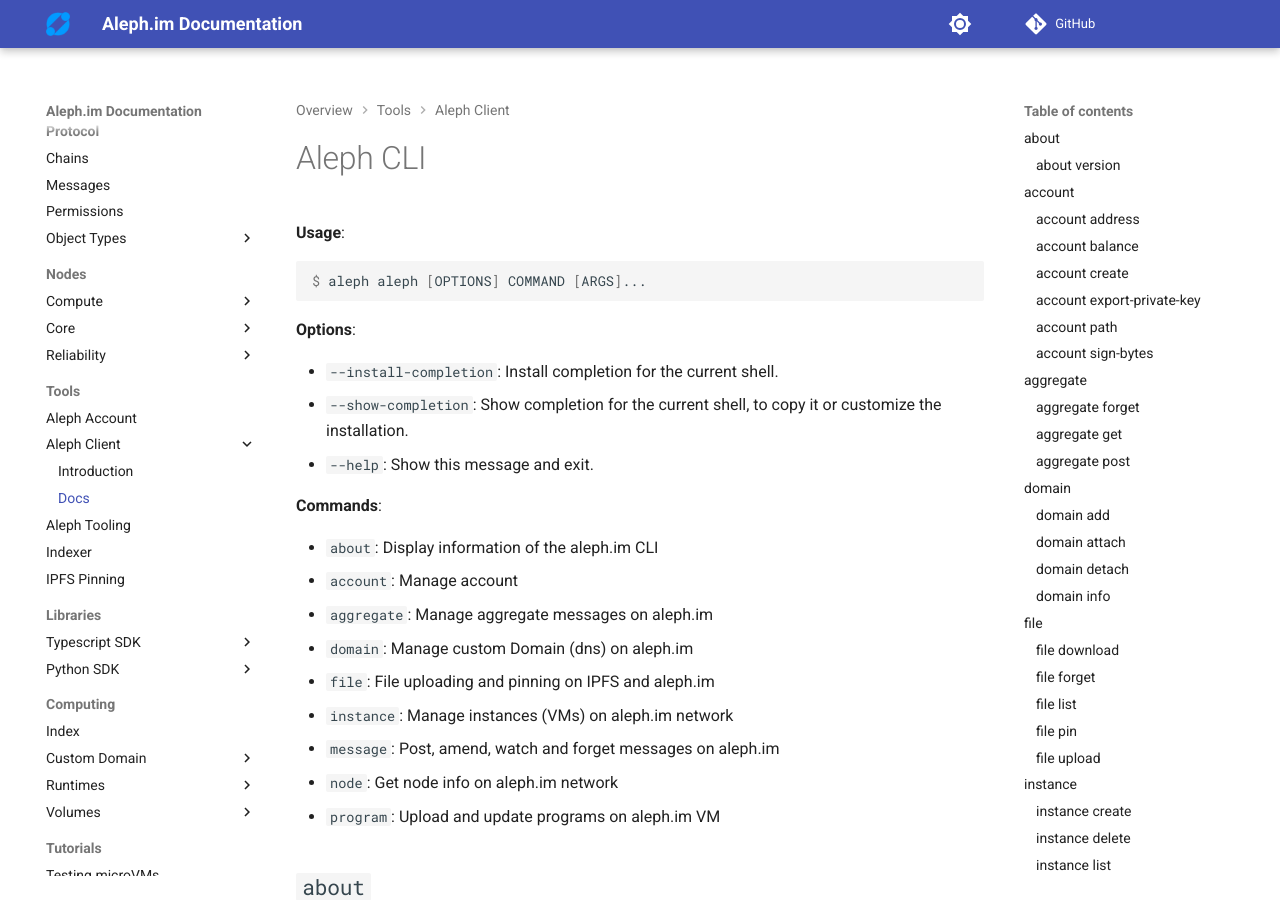
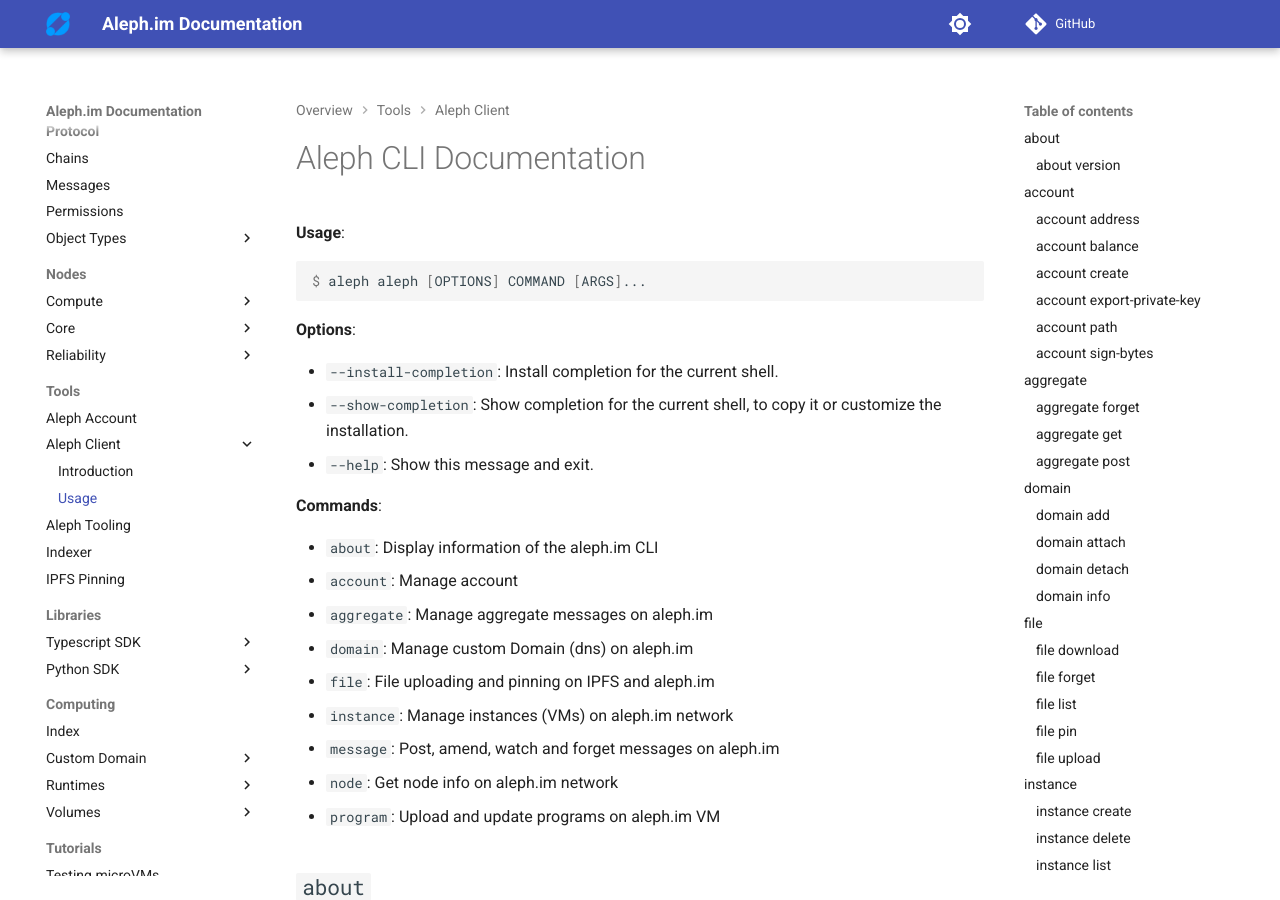
Before and after one commit to aleph-im/aleph-docs, an MkDocs documentation site: the page built from docs/tools/aleph-client/usage.md, in a window 1280 px wide and 900 px high. Built offline with MkDocs 1.6.1 and Material for MkDocs 9.7.7, drawn with Linux system fonts in a browser that asks for light colours; comment, search, counter and statistics services are not loaded.

Commit message:
Rename Documentation to Usage

```diff
--- a/docs/tools/aleph-client/documentation.md
+++ b/docs/tools/aleph-client/usage.md
@@ -1,4 +1,4 @@
-# Aleph CLI
+# Aleph CLI Documentation
 
 **Usage**:
 
--- a/mkdocs.yml
+++ b/mkdocs.yml
@@ -80,7 +80,7 @@
       - 'Aleph Account': tools/aleph-account.md
       - 'Aleph Client':
             - 'Introduction': tools/aleph-client/index.md
-            - 'Docs': tools/aleph-client/documentation.md
+            - 'Usage': tools/aleph-client/usage.md
       - 'Aleph Tooling': tools/aleph-tooling.md
       - 'Indexer': tools/indexer.md
       - 'IPFS Pinning': tools/ipfs-pinning.md
```
Also changed, not shown: docs/tools/aleph-client/index.md (+1 -1 lines).
